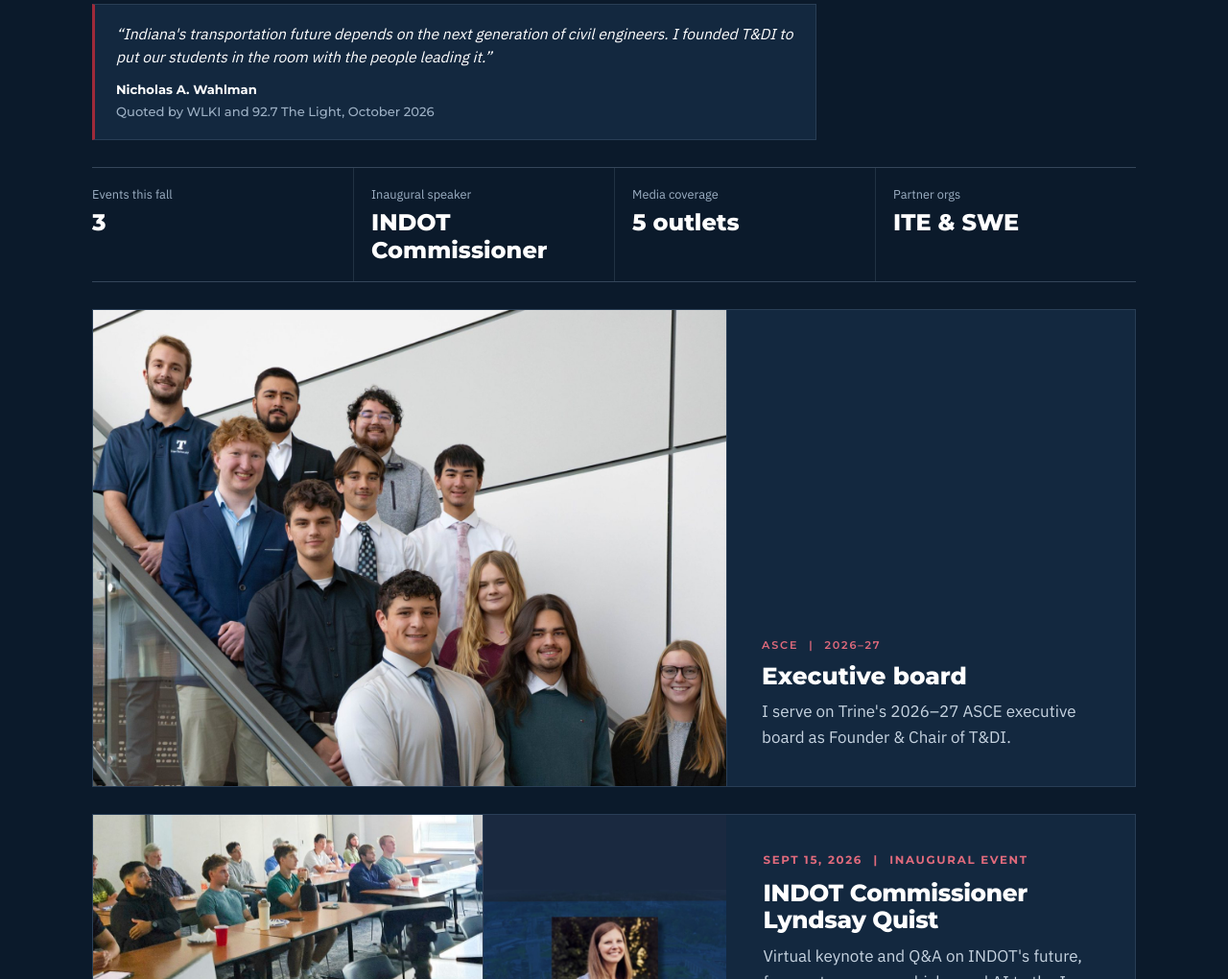
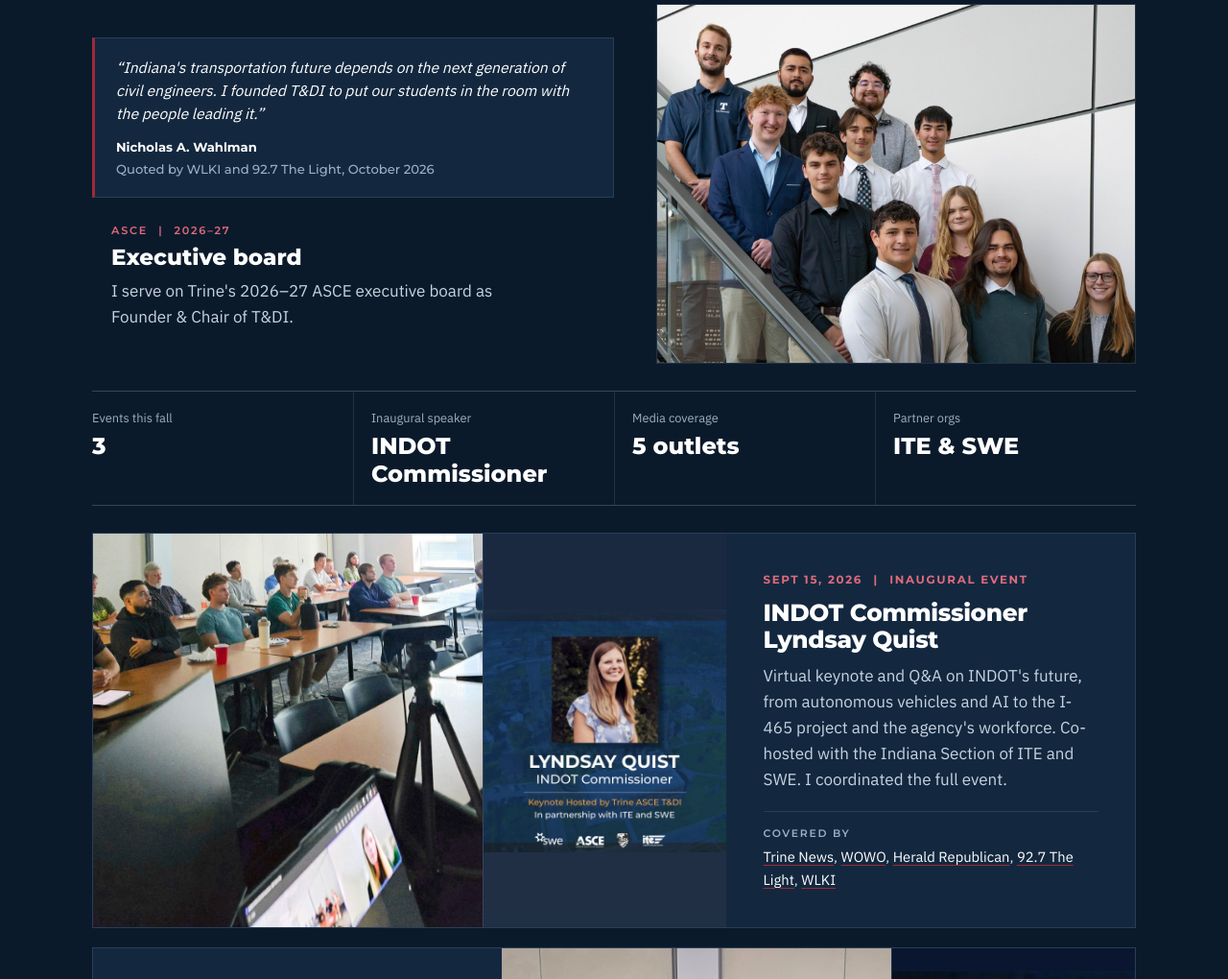
Before and after one commit to nicholaswahlman/nicholaswahlman.github.io, a plain HTML site: page index.html in a window 1280 px wide. Shown: the part 6382-7402 px from the top of the page at 96% size. Drawn offline with Linux system fonts and the light colour scheme.

Commit message:
Add files via upload

```diff
--- a/index.html
+++ b/index.html
@@ -22,7 +22,7 @@
 <link rel="apple-touch-icon" href="apple-touch-icon.png">
 <link rel="preload" href="fonts/montserrat-latin-800-normal.woff2" as="font" type="font/woff2" crossorigin>
 <link rel="preload" href="img/headshot-cutout.webp" as="image" fetchpriority="high">
-<link rel="stylesheet" href="styles.css?v=15">
+<link rel="stylesheet" href="styles.css?v=16">
 <script type="application/ld+json">
 {
   "@context": "https://schema.org",
@@ -285,7 +285,17 @@
       <p class="sec-lead">Founded Trine's first ASCE Transportation &amp; Development Institute (T&amp;DI) group, focused on bridging the gap between classroom theory and real-world transportation engineering. I recruit the speakers, run the events, and design every graphic.</p>
     </header>
 
-    <blockquote class="quote quote-wide tdi-quote"><p>Indiana's transportation future depends on the next generation of civil engineers. I founded T&amp;DI to put our students in the room with the people leading it.</p><footer>Nicholas A. Wahlman <span>Quoted by WLKI and 92.7 The Light, October 2026</span></footer></blockquote>
+    <div class="tdi-intro">
+      <div class="tdi-left">
+        <blockquote class="quote quote-wide tdi-quote"><p>Indiana's transportation future depends on the next generation of civil engineers. I founded T&amp;DI to put our students in the room with the people leading it.</p><footer>Nicholas A. Wahlman <span>Quoted by WLKI and 92.7 The Light, October 2026</span></footer></blockquote>
+        <div class="board-cap">
+          <p class="tag">ASCE <span class="sep">|</span> 2026–27</p>
+          <h3>Executive board</h3>
+          <p>I serve on Trine's 2026–27 ASCE executive board as Founder &amp; Chair of T&amp;DI.</p>
+        </div>
+      </div>
+      <figure class="board"><img data-zoom src="img/asce-board-2026.jpg" alt="Trine University ASCE executive board for 2026–27, posed on a staircase" width="1600" height="1200" loading="lazy" decoding="async"></figure>
+    </div>
 
     <dl class="tdi-stats">
       <div><dt>Events this fall</dt><dd>3</dd></div>
@@ -293,15 +303,6 @@
       <div><dt>Media coverage</dt><dd>5 outlets</dd></div>
       <div><dt>Partner orgs</dt><dd>ITE &amp; SWE</dd></div>
     </dl>
-
-    <figure class="board">
-      <img data-zoom src="img/asce-board-2026.jpg" alt="Trine University ASCE executive board for 2026–27, posed on a staircase" width="1600" height="1200" loading="lazy" decoding="async">
-      <figcaption>
-        <p class="tag">ASCE <span class="sep">|</span> 2026–27</p>
-        <h3>Executive board</h3>
-        <p>I serve on Trine's 2026–27 ASCE executive board as Founder &amp; Chair of T&amp;DI.</p>
-      </figcaption>
-    </figure>
 
     <ol class="events">
       <li class="ev">
@@ -706,6 +707,6 @@
 </dialog>
 
 <script src="dms.js?v=1" defer></script>
-<script src="main.js?v=15" defer></script>
+<script src="main.js?v=16" defer></script>
 </body>
 </html>
--- a/main.js
+++ b/main.js
@@ -605,7 +605,7 @@ window.addEventListener('beforeprint', function () {
   });
   add('.sec-head, .contact .wrap', 'rv-head');
   add('.board img, .project-media, .ev-media, .role-media, .gallery img, .demo-stage', 'rv-wipe');
-  add('.project, .demo, .board figcaption, .ev, .role, .award, .focus-item, .news-list li, .sg, .edu, .cl, .quote, .sub-item, .tdi-stats, .job-body > *, .job-when, .skill-note, .snapshot', 'rv-up');
+  add('.project, .demo, .board-cap, .ev, .role, .award, .focus-item, .news-list li, .sg, .edu, .cl, .quote, .sub-item, .tdi-stats, .job-body > *, .job-when, .skill-note, .snapshot', 'rv-up');
   add('.path', 'rv-path');
   html.classList.add('rvj');
 
--- a/styles.css
+++ b/styles.css
@@ -757,13 +757,15 @@ dialog.case::backdrop { background: rgba(6, 13, 22, .72); backdrop-filter: blur(
 @media (prefers-reduced-motion: no-preference) and (max-width: 860px) { .rvj .rv-path::before { transform: scaleY(0); transform-origin: top; } }
 @media print { .rv, .rv *, .h-in { opacity: 1 !important; transform: none !important; clip-path: none !important; } .tl-fill, .demo-pause, .flow { display: none !important; } }
 
-/* ================= v15: ASCE executive board ================= */
-.board { margin: 0 0 28px; display: grid; grid-template-columns: minmax(0, 1.55fr) minmax(0, 1fr); background: var(--panel); border: 1px solid var(--line); }
+/* ================= v16: T&DI intro with ASCE executive board ================= */
+.tdi-intro { display: grid; grid-template-columns: minmax(0, 1fr) minmax(0, 500px); gap: clamp(24px, 3.5vw, 44px); align-items: center; margin-bottom: 28px; }
+.tdi-intro .tdi-quote { margin: 0; }
+.board-cap { margin-top: 26px; padding-left: 20px; }
+.board-cap h3 { margin-top: 6px; font-size: clamp(1.2rem, 1.8vw, 1.45rem); font-weight: 800; }
+.board-cap > p:last-child { margin-top: 8px; color: var(--text-2); max-width: 44ch; }
+.board { margin: 0; border: 1px solid var(--line); }
 .board img { display: block; width: 100%; height: auto; aspect-ratio: 4 / 3; object-fit: cover; cursor: zoom-in; }
-.board figcaption { padding: clamp(22px, 3vw, 36px); display: flex; flex-direction: column; justify-content: flex-end; border-left: 1px solid var(--line); }
-.board h3 { margin-top: 8px; font-size: clamp(1.25rem, 2vw, 1.55rem); font-weight: 800; }
-.board figcaption > p:last-child { margin-top: 10px; color: var(--text-2); max-width: 36ch; }
-@media (max-width: 760px) {
-  .board { grid-template-columns: minmax(0, 1fr); }
-  .board figcaption { border-left: 0; border-top: 1px solid var(--line); }
+@media (max-width: 900px) {
+  .tdi-intro { grid-template-columns: minmax(0, 1fr); }
+  .board-cap { padding-left: 0; }
 }
```
